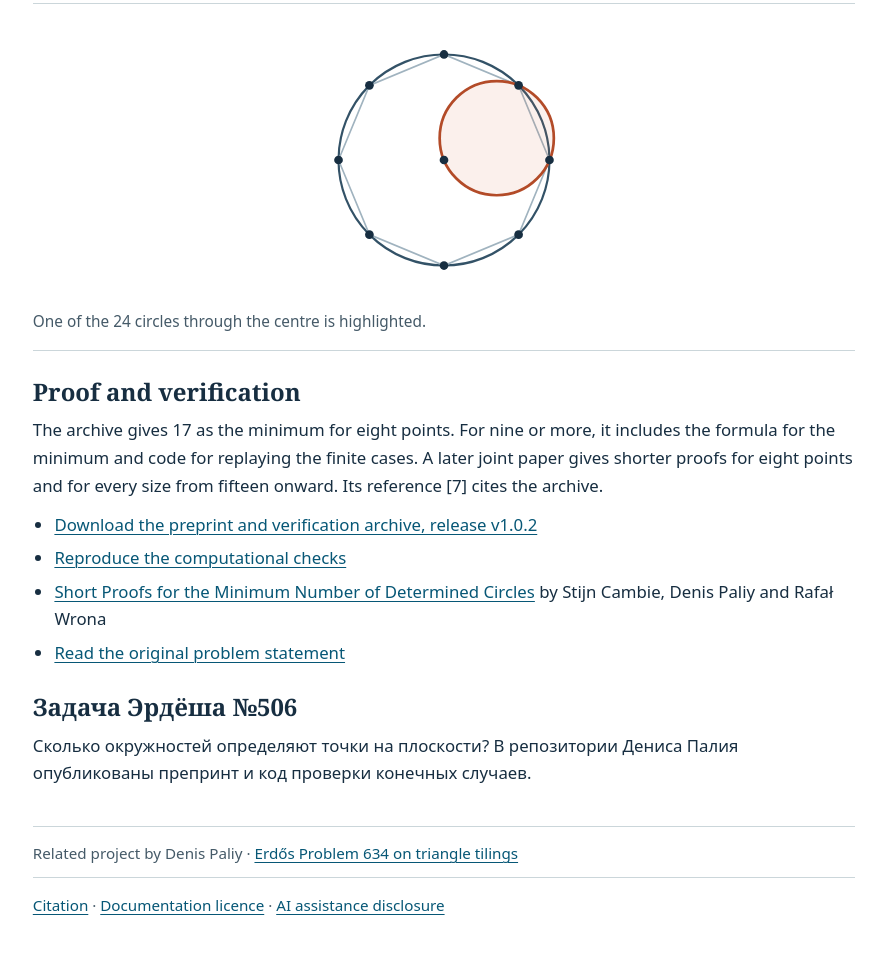
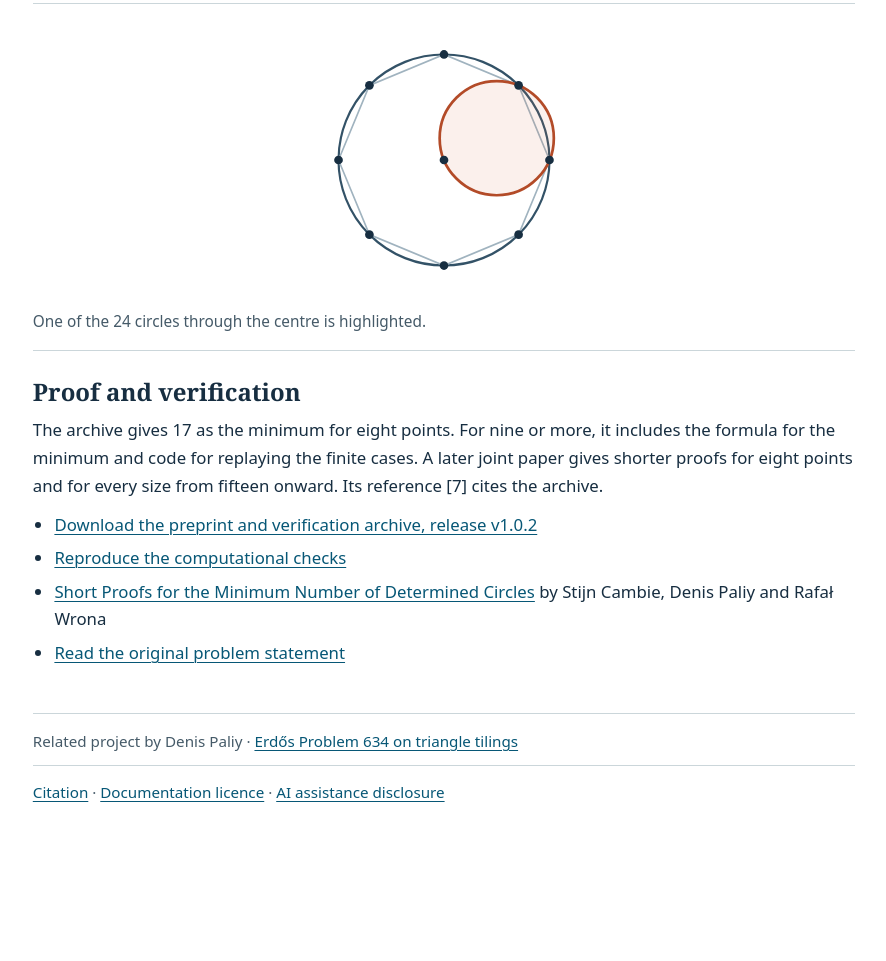
Before and after one commit to DenisUkranian/erdos-506-circles, a plain HTML site: page index.html in a window 1280 px wide. Shown: the part 625-1586 px from the top of the page, without its empty margins (196-1082 px from the left). After the commit the page ends 1474 px from the top, so only its background shows below. Drawn offline with Linux system fonts and the light colour scheme.

Commit message:
Remove the duplicate Russian project summary

```diff
--- a/index.html
+++ b/index.html
@@ -11,6 +11,5 @@
 <figure><img src="octagon.svg" class="diagram" width="460" height="250" alt="A regular octagon on a circle, its centre, and one circle through the centre and two adjacent vertices."><figcaption>One of the 24 circles through the centre is highlighted.</figcaption></figure>
 <h2>Proof and verification</h2><p>The archive gives 17 as the minimum for eight points. For nine or more, it includes the formula for the minimum and code for replaying the finite cases. A later joint paper gives shorter proofs for eight points and for every size from fifteen onward. Its reference [7] cites the archive.</p>
 <ul><li><a href="https://github.com/DenisUkranian/erdos-506-circles/releases/tag/v1.0.2">Download the preprint and verification archive, release v1.0.2</a></li><li><a href="https://github.com/DenisUkranian/erdos-506-circles/blob/main/REPRODUCIBILITY.md">Reproduce the computational checks</a></li><li><a href="https://arxiv.org/abs/2610.18918">Short Proofs for the Minimum Number of Determined Circles</a> by Stijn Cambie, Denis Paliy and Rafał Wrona</li><li><a href="https://www.erdosproblems.com/506">Read the original problem statement</a></li></ul>
-<section lang="ru"><h2>Задача Эрдёша №506</h2><p>Сколько окружностей определяют точки на плоскости? В репозитории Дениса Палия опубликованы препринт и код проверки конечных случаев.</p></section>
 </article></main><footer><p>Related project by Denis Paliy · <a href="https://github.com/DenisUkranian/erdos-634-tilings">Erdős Problem 634 on triangle tilings</a></p>
 <p><a href="https://github.com/DenisUkranian/erdos-506-circles/blob/main/CITATION.cff">Citation</a> · <a href="https://github.com/DenisUkranian/erdos-506-circles/blob/main/LICENSE-DOCUMENTATION.md">Documentation licence</a> · <a href="https://github.com/DenisUkranian/erdos-506-circles/blob/main/AI_USAGE_DISCLOSURE.md">AI assistance disclosure</a></p></footer></body></html>
```
